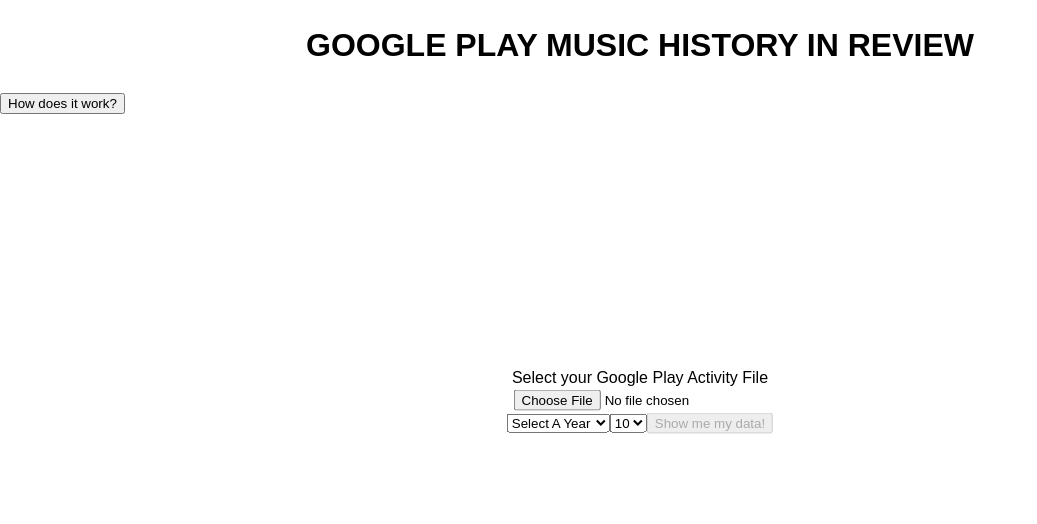
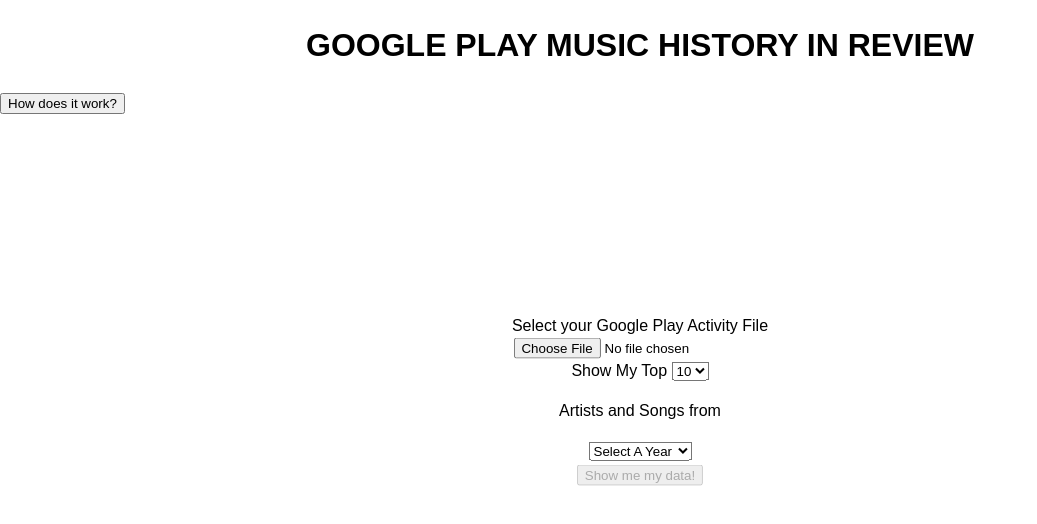
Before and after one commit to eblohm/google-music-review, a React (Create React App) app: page / in a window 1280 px wide. Shown: the top 524 px of the page, without its empty margins (0-1037 px from the left). Built offline with nearby package versions, Linux system fonts and the light colour scheme; a web font is replaced by a local one.

Commit message:
rework wording

```diff
--- a/src/components/Form.js
+++ b/src/components/Form.js
@@ -1,7 +1,7 @@
-import React, { useContext } from "react";
-import { FormStyles } from "../styles/styles";
-import { fetchMusicData } from "../utils/helpers";
-import UserDataContext from "../contexts/userData";
+import React, { useContext } from 'react';
+import { FormStyles } from '../styles/styles';
+import { fetchMusicData } from '../utils/helpers';
+import UserDataContext from '../contexts/userData';
 
 export default function Form() {
   const { dispatch, state } = useContext(UserDataContext);
@@ -14,7 +14,7 @@
     years.push(i);
   }
 
-  years.push("All");
+  years.push('All Time');
 
   for (let j = 10; j <= 50; j++) {
     maxData.push(j);
@@ -29,16 +29,30 @@
           className="gpm-file-uploader"
           onChange={e => {
             fetchMusicData(URL.createObjectURL(e.target.files[0]))
-              .then(file => dispatch({ type: "addFile", file }))
+              .then(file => dispatch({ type: 'addFile', file }))
               .catch(({ message }) =>
-                dispatch({ type: "error", error: message })
+                dispatch({ type: 'error', error: message })
               );
           }}
         />
       </div>
+      <div className="slice-select">
+        <label>Show My Top </label>
         <select
-        label="Select Year"
-        onChange={e => dispatch({ type: "addYear", year: e.target.value })}
+          onChange={e => dispatch({ type: 'addSlice', slice: e.target.value })}
+          value={state.sliceValue}
+        >
+          {maxData.map(val => (
+            <option key={val} value={val}>
+              {val}
+            </option>
+          ))}
+        </select>
+        <p> Artists and Songs from </p>
+      </div>
+      <div className="year-select">
+        <select
+          onChange={e => dispatch({ type: 'addYear', year: e.target.value })}
           value={state.year}
         >
           <option disabled={true} value="">
@@ -50,19 +64,9 @@
             </option>
           ))}
         </select>
-      <select
-        label="Most Amount"
-        onChange={e => dispatch({ type: "addSlice", slice: e.target.value })}
-        value={state.sliceValue}
-      >
-        {maxData.map(val => (
-          <option key={val} value={val}>
-            {val}
-          </option>
-        ))}
-      </select>
-      {state.year !== "" && state.file !== [] ? (
-        <button type="button" onClick={() => dispatch({ type: "getData" })}>
+      </div>
+      {state.year !== '' && state.file !== [] ? (
+        <button type="button" onClick={() => dispatch({ type: 'getData' })}>
           Show me my data!
         </button>
       ) : (
--- a/src/utils/helpers.js
+++ b/src/utils/helpers.js
@@ -24,7 +24,7 @@
     }, 0);
     returnData.push({
       name: item.name,
-      timesListened: itemCount
+      timesListened: itemCount,
     });
   });
 
@@ -52,15 +52,15 @@
   file.map(songInfo => {
     if (
       songInfo.description !== undefined &&
-      (songInfo.time.substring(0, 4) === year || year === "All")
+      (songInfo.time.substring(0, 4) === year || year === 'All Time')
     ) {
       allArtists.push({
-        name: songInfo.description
+        name: songInfo.description,
       });
       allSongs.push({
         // The first 12 characters from Google are always "Listened to " so
         // we need to cut it out
-        name: songInfo.title.substring(12)
+        name: songInfo.title.substring(12),
       });
     }
   });
```
Lines whose indentation alone changed are shown as unchanged.
